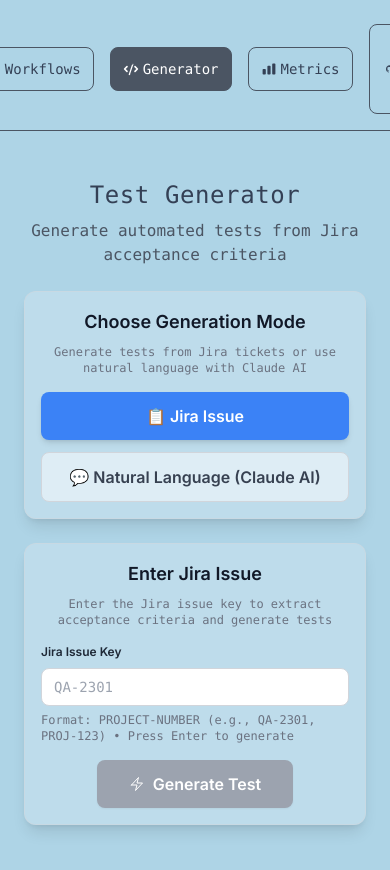
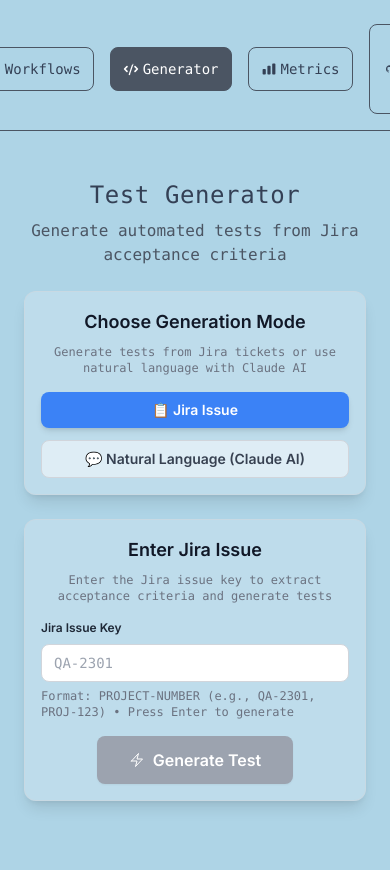
Before and after one commit to nelceb/todd-automation, a Next.js app: page / in a window 390 px wide. Both pictures are taken after a click on the button "Generator". Shown: the top 870 px of the page. Built offline with nearby package versions, Linux system fonts and the light colour scheme.

Commit message:
fix: make buttons and headers responsive

```diff
--- a/app/components/TestGenerator.tsx
+++ b/app/components/TestGenerator.tsx
@@ -465,7 +465,7 @@ export default function TestGenerator() {
               <div className="flex flex-col sm:flex-row gap-3 sm:gap-4 justify-center">
                 <button
                   onClick={() => setMode('jira')}
-                  className={`px-6 py-3 rounded-lg transition-all duration-200 font-semibold ${
+                  className={`px-4 sm:px-6 py-2 sm:py-3 rounded-lg transition-all duration-200 font-semibold text-sm sm:text-base ${
                     mode === 'jira'
                       ? 'bg-blue-500 text-white shadow-md'
                       : 'bg-white/50 border border-gray-300 text-gray-700 hover:bg-white/70'
@@ -475,7 +475,7 @@ export default function TestGenerator() {
                 </button>
                 <button
                   onClick={() => setMode('natural')}
-                  className={`px-6 py-3 rounded-lg transition-all duration-200 font-semibold ${
+                  className={`px-4 sm:px-6 py-2 sm:py-3 rounded-lg transition-all duration-200 font-semibold text-sm sm:text-base ${
                     mode === 'natural'
                       ? 'bg-purple-500 text-white shadow-md'
                       : 'bg-white/50 border border-gray-300 text-gray-700 hover:bg-white/70'
@@ -690,7 +690,7 @@ export default function TestGenerator() {
 
                   {/* Generated Code */}
                   <div>
-                    <h4 className="font-semibold text-gray-800 mb-2">Generated Test Code</h4>
+                    <h4 className="font-semibold text-gray-800 mb-2 text-sm sm:text-base">Generated Test Code</h4>
                     <div className="bg-gray-900 rounded-lg overflow-hidden">
                       <div className="bg-gray-800 px-3 py-2 border-b border-gray-700 flex items-center justify-between">
                         <div className="flex items-center space-x-2">
```
